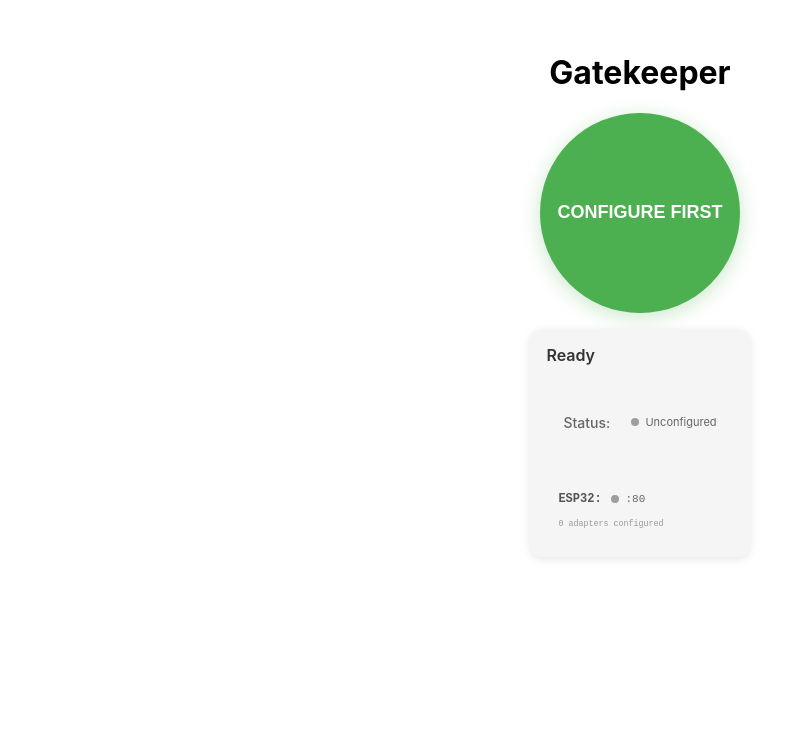
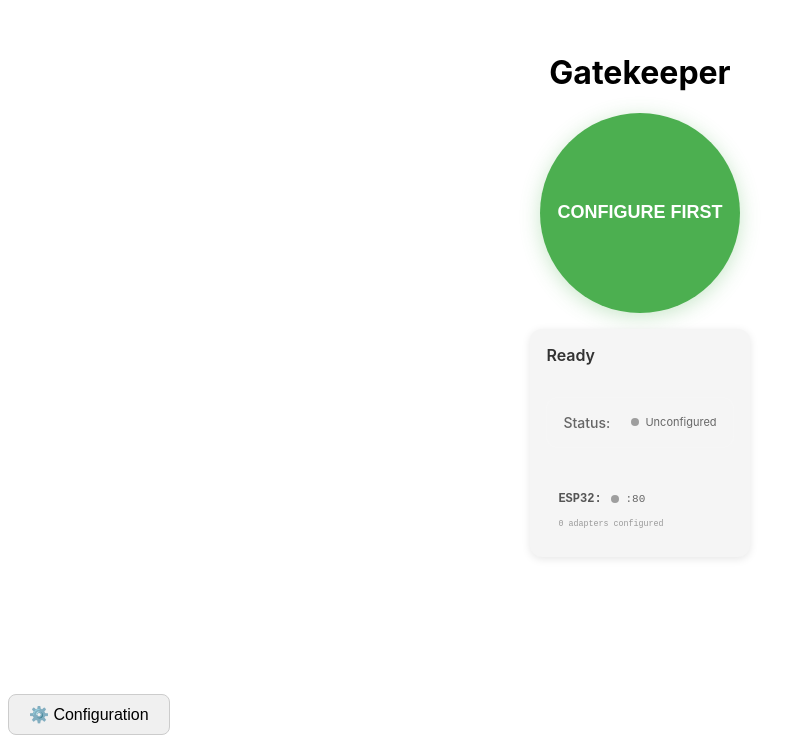
Before and after one commit to brannow/gatekeeper, a React (Vite) app in the folder gatekeeper-pwa/: page / in a window 1280 px wide. Shown: the part 114-857 px from the top of the page, without its empty margins (0-802 px from the left). Before the commit the page ends 816 px from the top, so only its background shows below. Built offline with nearby package versions, Linux system fonts and the light colour scheme.

Commit message:
fix the hook handling

```diff
--- a/gatekeeper-pwa/src/App.css
+++ b/gatekeeper-pwa/src/App.css
@@ -57,6 +57,27 @@
   cursor: pointer;
   animation: fade-warning 3s ease-in-out infinite;
 }
+
+.config-button {
+  background-color: #f0f0f0;
+  border: 1px solid #ccc;
+  border-radius: 8px;
+  padding: 10px 20px;
+  font-size: 1rem;
+  font-weight: 500;
+  cursor: pointer;
+  display: flex;
+  align-items: center;
+  gap: 8px;
+  transition: all 0.2s ease-in-out;
+}
+
+.config-button:hover {
+  background-color: #e0e0e0;
+  border-color: #bbb;
+  transform: translateY(-1px);
+}
+
 
 .trigger-button.error {
   background: #f44336;
--- a/gatekeeper-pwa/src/App.tsx
+++ b/gatekeeper-pwa/src/App.tsx
@@ -1,8 +1,36 @@
+import React, { useState } from 'react';
 import TriggerButton from './components/TriggerButton';
+import ConfigModal from './components/ConfigModal';
+import { useConfig } from './hooks/useConfig';
 import './App.css';
 
 function App() {
-  return <TriggerButton />;
+  const [isModalOpen, setIsModalOpen] = useState(false);
+  const { config, loading, error, ...configActions } = useConfig();
+
+  const openModal = () => setIsModalOpen(true);
+  const closeModal = () => setIsModalOpen(false);
+
+  return (
+    <div className="App">
+      <div className="main-content">
+        <TriggerButton />
+        <button className="config-button" onClick={openModal} aria-label="Open Configuration">
+          ⚙️ Configuration
+        </button>
+      </div>
+      {isModalOpen && (
+        <ConfigModal
+          isOpen={isModalOpen}
+          onClose={closeModal}
+          config={config}
+          loading={loading}
+          error={error}
+          {...configActions}
+        />
+      )}
+    </div>
+  );
 }
 
 export default App;
```
